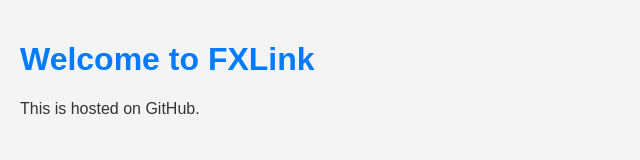
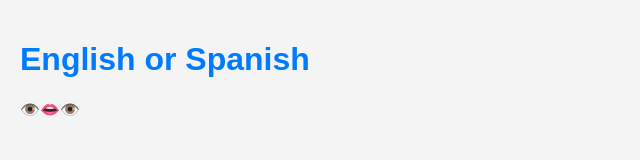
Before and after one commit to spangld/fxlink.com, a plain HTML site: page index.html in a window 1280 px wide. Shown: the whole page, without its empty margins (0-640 px from the left). Drawn offline with Linux system fonts and the light colour scheme.

Commit message:
Purpose change.html

```diff
--- a/index.html
+++ b/index.html
@@ -3,12 +3,12 @@
 <head>
     <meta charset="UTF-8">
     <meta name="viewport" content="width=device-width, initial-scale=1.0">
-    <title>My Website</title>
+    <title>Senpai</title>
     <link rel="stylesheet" href="styles.css">
 </head>
 <body>
-    <h1>Welcome to FXLink</h1>
-    <p>This is hosted on GitHub.</p>
+    <h1>English or Spanish</h1>
+    <p>👁️👄👁️</p>
     <script src="script.js"></script>
 </body>
 </html>
```
